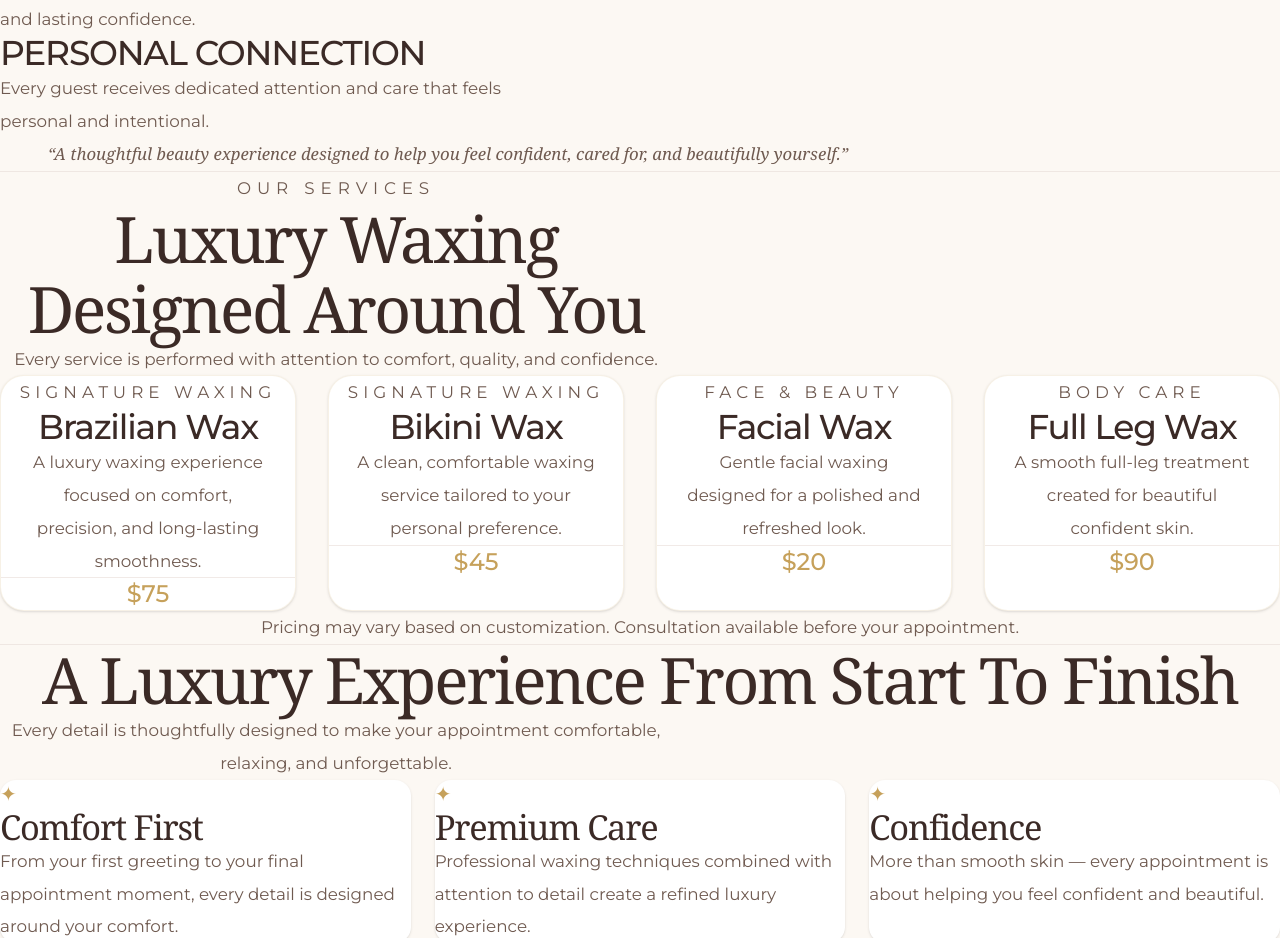
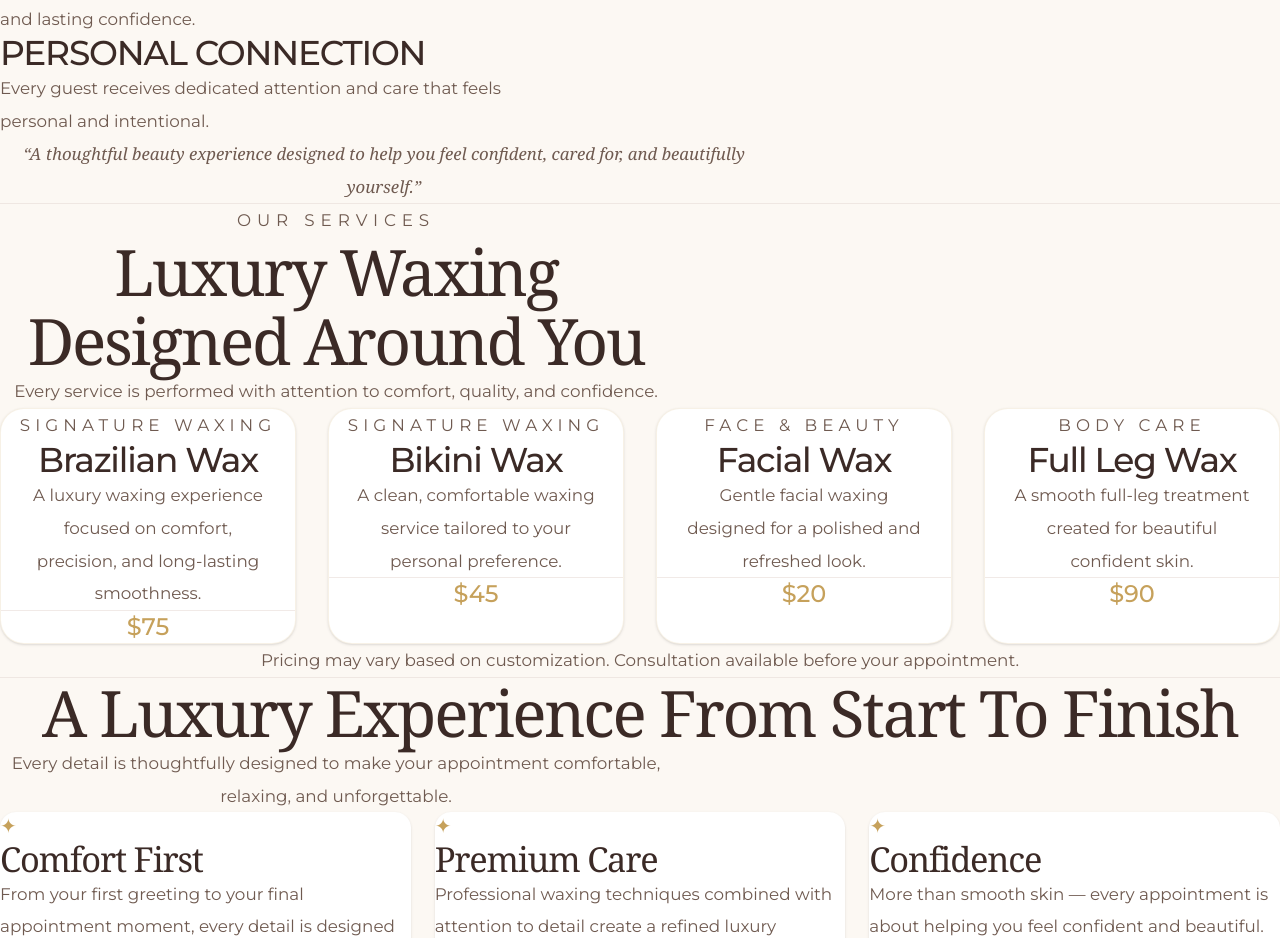
Before and after one commit to kevin-phan-25/just-wax-by-kim, a Next.js app: page / in a window 1280 px wide. Shown: the part 1220-2158 px from the top of the page. Built offline with nearby package versions, Linux system fonts and the light colour scheme; a web font is replaced by a local one.

Commit message:
Update Mission.tsx

```diff
--- a/features/about/Mission.tsx
+++ b/features/about/Mission.tsx
@@ -1,37 +1,18 @@
-/**
- * -----------------------------------------------------------------------------
- * File:
- * Mission.tsx
- *
- * Date: July 29, 2026
- *
- * Description:
- * Signature luxury brand statement.
- *
- * Changes:
- * • Refined wording
- * • Increased editorial feel
- * • Softer spacing
- * -----------------------------------------------------------------------------
- */
-
 export default function Mission() {
   return (
     <section
       className="
-        w-full
+        bg-[#FCF8F3]
         px-6
-        pt-10
-        pb-20
+        pt-8
+        pb-24
       "
     >
 
       <div
         className="
           mx-auto
-          max-w-4xl
-          flex
-          justify-center
+          max-w-3xl
           text-center
         "
       >
@@ -41,15 +22,16 @@ export default function Mission() {
             font-serif
             text-base
             md:text-lg
-            leading-[1.8]
-            text-[#3B2A26]/85
+            leading-[1.9]
             italic
+            text-[#3B2A26]/80
           "
         >
           “A thoughtful beauty experience designed to help you feel confident,
           cared for, and beautifully yourself.”
         </p>
 
+
       </div>
 
     </section>
```
